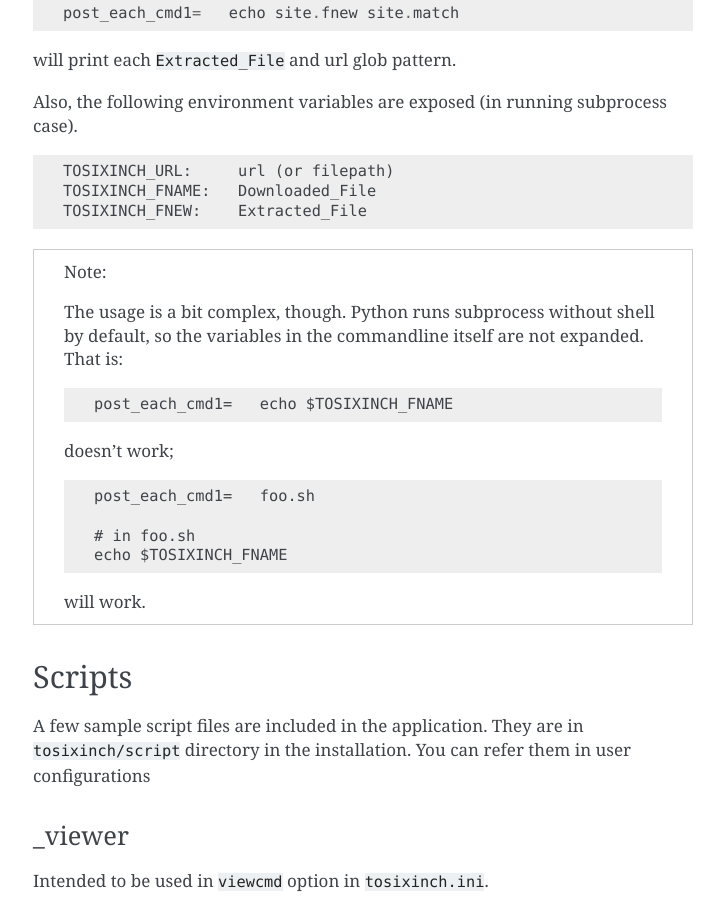
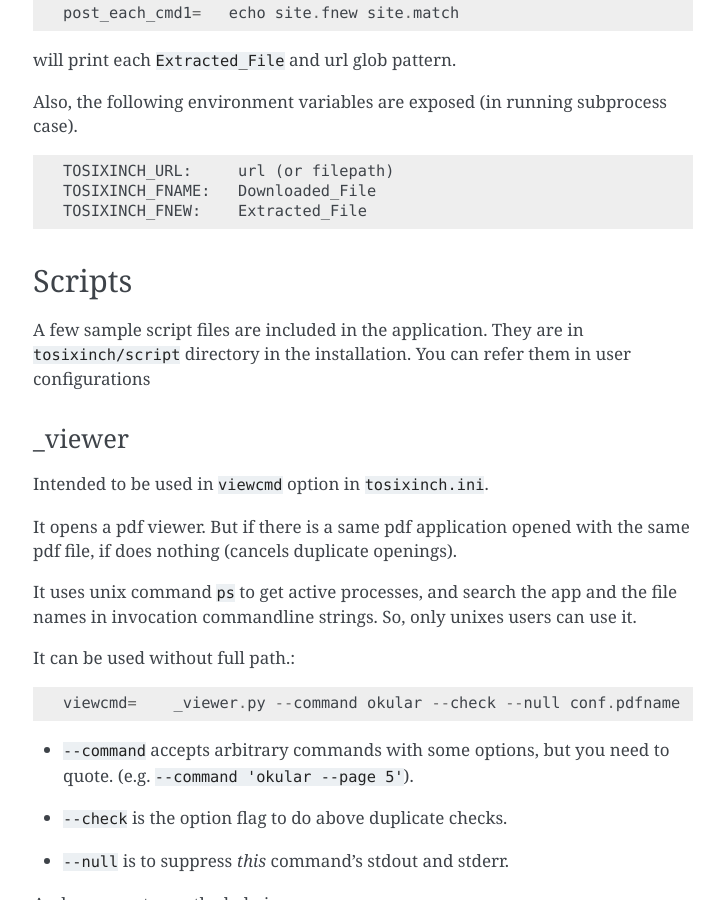
Before and after one commit to openandclose/tosixinch, a Sphinx documentation site: the page built from docs/topics.rst, in a window 1280 px wide and 900 px high, scrolled down 11294 px. Shown: the whole window, without its empty margins (387-1111 px from the left). Built offline with Sphinx 7.4.7, drawn with Linux system fonts in a browser that asks for light colours.

Commit message:
Change Use shell=True for run_cmd

```diff
--- a/docs/topics.rst
+++ b/docs/topics.rst
@@ -600,27 +600,6 @@ Also, the following environment variables are exposed
     TOSIXINCH_FNAME:   Downloaded_File
     TOSIXINCH_FNEW:    Extracted_File
 
-.. note::
-
-    The usage is a bit complex, though.
-    Python runs subprocess without shell by default,
-    so the variables in the commandline itself are not expanded. That is:
-
-    .. code-block:: none
-
-        post_each_cmd1=   echo $TOSIXINCH_FNAME
-
-    doesn't work;
-
-    .. code-block:: none
-
-        post_each_cmd1=   foo.sh
-
-        # in foo.sh
-        echo $TOSIXINCH_FNAME
-
-    will work.
-
 
 Scripts
 -------
```
Also changed, not shown: 1 other file.
